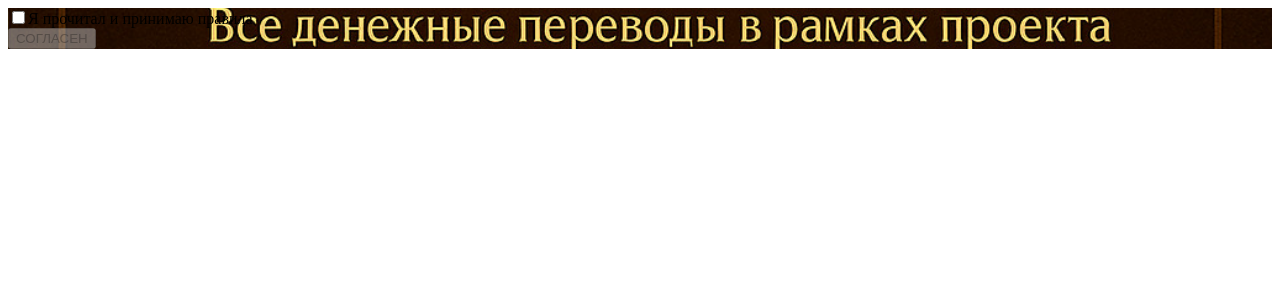
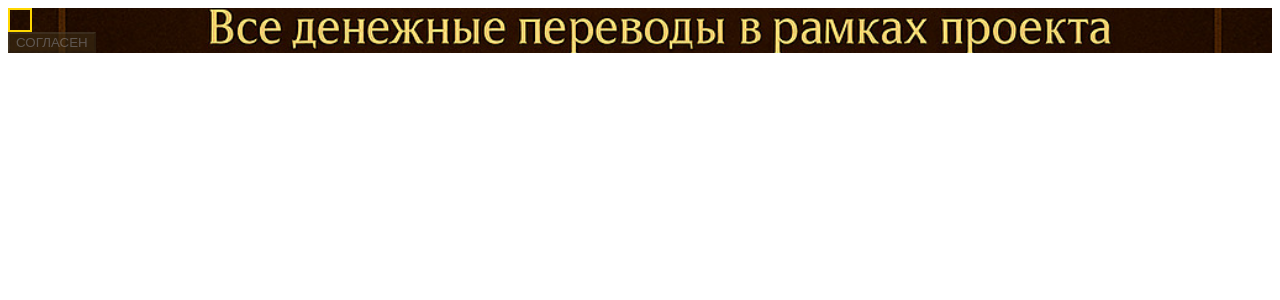
Before and after one commit to SkyPremium/questory-webapp, a React (Vite) app: page /rules in a window 1280 px wide. Shown: the top 300 px of the page. Built offline with nearby package versions, Linux system fonts and the light colour scheme; the HTML template or start-up script is replaced by a standard one.

Commit message:
Add files via upload

```diff
--- a/src/pages/RulesScreen.tsx
+++ b/src/pages/RulesScreen.tsx
@@ -6,7 +6,6 @@ export default function RulesScreen() {
   const [agreed, setAgreed] = useState(false);
   const navigate = useNavigate();
 
-  const toggleAgree = () => setAgreed(!agreed);
   const handleContinue = () => {
     if (agreed) navigate('/start');
   };
@@ -20,29 +19,51 @@ export default function RulesScreen() {
         backgroundPosition: 'center',
       }}
     >
-      {/* Галочка */}
+      {/* Галочка — абсолютно позиционирована */}
       <div
-        className="absolute flex items-center space-x-2"
-        style={{ top: '780px', left: '68px' }}
+        onClick={() => setAgreed(!agreed)}
+        className="absolute cursor-pointer"
+        style={{
+          top: '780px',
+          left: '72px',
+          width: '20px',
+          height: '20px',
+          backgroundColor: agreed ? '#FFD700' : 'transparent',
+          border: '2px solid #FFD700',
+          display: 'flex',
+          alignItems: 'center',
+          justifyContent: 'center',
+          transition: 'all 0.2s ease-in-out',
+        }}
       >
-        <input
-          id="agree"
-          type="checkbox"
-          checked={agreed}
-          onChange={toggleAgree}
-          className="w-5 h-5"
-        />
-        <label htmlFor="agree" className="text-white text-sm drop-shadow">
-          Я прочитал и принимаю правила
-        </label>
+        {agreed && (
+          <svg
+            viewBox="0 0 24 24"
+            fill="none"
+            stroke="black"
+            strokeWidth="3"
+            strokeLinecap="round"
+            strokeLinejoin="round"
+            style={{ width: '16px', height: '16px' }}
+          >
+            <polyline points="20 6 9 17 4 12" />
+          </svg>
+        )}
       </div>
 
-      {/* Кнопка СОГЛАСЕН */}
+      {/* Кнопка */}
       <button
         onClick={handleContinue}
         disabled={!agreed}
-        className="absolute text-lg font-bold px-10 py-2 rounded bg-yellow-600 text-white hover:bg-yellow-500 transition-all disabled:opacity-50"
-        style={{ top: '830px', left: '68px' }}
+        className="absolute text-lg font-bold px-10 py-2 rounded transition-all"
+        style={{
+          top: '835px',
+          left: '66px',
+          backgroundColor: agreed ? '#FFCC33' : '#3c2c13',
+          color: agreed ? '#000' : '#888',
+          opacity: agreed ? 1 : 0.6,
+          cursor: agreed ? 'pointer' : 'not-allowed',
+        }}
       >
         СОГЛАСЕН
       </button>
```
